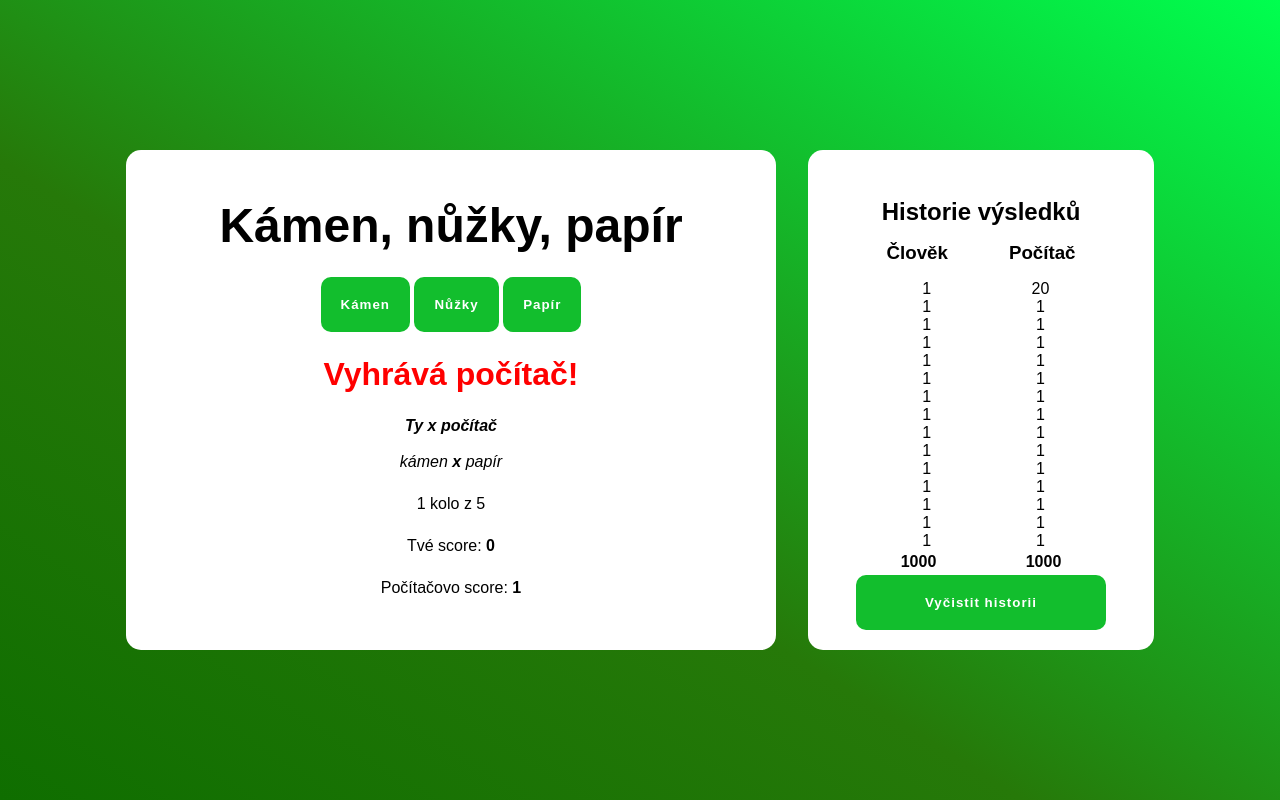
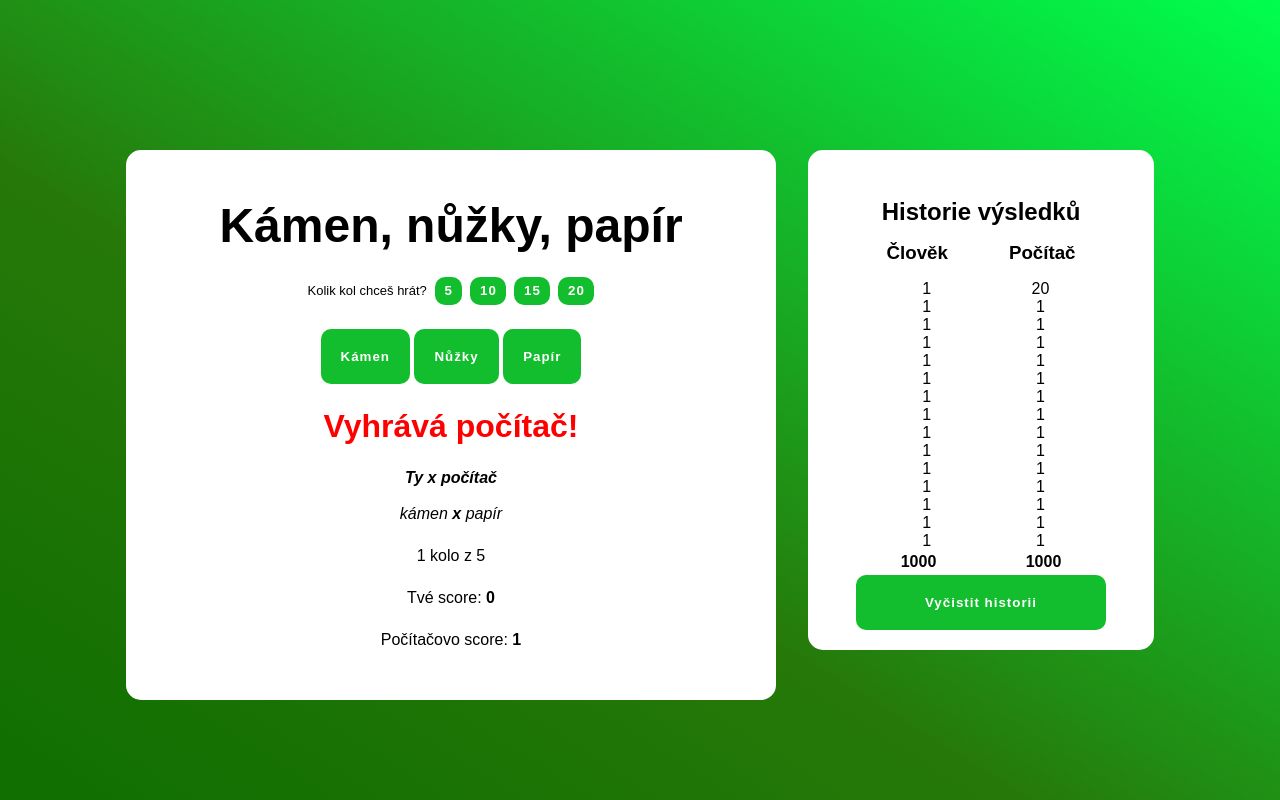
Before and after one commit to SweetXhenia/PRS, a plain HTML site: page index.html in a window 1280 px wide. Both pictures are taken after a click on the button "Kámen". Drawn offline with Linux system fonts and the light colour scheme.

Commit message:
max počet kol

```diff
--- a/index.html
+++ b/index.html
@@ -10,6 +10,14 @@
     <div class="game-section">
       <div class="game">
         <h1 class="game-title">Kámen, nůžky, papír</h1>
+        <div class="game-rounds">
+          <h3 class="game-rounds-title">Kolik kol chceš hrát?</h3>
+
+          <button class="game-btn rounds rounds5">5</button
+          ><button class="game-btn rounds rounds10">10</button
+          ><button class="game-btn rounds rounds15">15</button
+          ><button class="game-btn rounds rounds20">20</button>
+        </div>
         <div class="game-btns">
           <button class="game-btn rock">Kámen</button>
           <button class="game-btn scissors">Nůžky</button>
--- a/script.js
+++ b/script.js
@@ -1,43 +1,98 @@
-let roundsPlayed = 0;
-const maxRounds = 5;
+let roundsPlayed = 0; //tah, který byl odehraný, nastavený na 0
+let maxRounds = 5;
 
-let userResults = 0;
-let computerResults = 0;
+let userResults = 0; //nastavení výsledku na hodnotu 0
+let computerResults = 0; //nastavení výsledku na hodnotu 0
 
-let rockBtn = document.querySelector(".rock");
-let scissorsBtn = document.querySelector(".scissors");
-let paperBtn = document.querySelector(".paper");
+let rockBtn = document.querySelector(".rock"); //tlačítko kámen
+let scissorsBtn = document.querySelector(".scissors"); //tlačítko nůžky
+let paperBtn = document.querySelector(".paper"); //tlačítko papír
 
-let resetBtn = document.querySelector(".restart");
+let resetBtn = document.querySelector(".restart"); //tlačítko resetuje hru
+let clearBtn = document.querySelector(".clear"); //tlačítko vymaže historii
 
-let clearBtn = document.querySelector(".clear");
+let gameRounds = document.querySelector(".game-rounds")
+let roundButtons = document.querySelectorAll(".rounds")
+let round5 = document.querySelector(".rounds5"); //tlačítko určující maximální počet kol
+let round10 = document.querySelector(".rounds10");
+let round15 = document.querySelector(".rounds15");
+let round20 = document.querySelector(".rounds20");
 
-function computerChoice() {
-  let options = ["kámen", "nůžky", "papír"];
-  let randomOption = Math.floor(Math.random() * options.length);
-  return options[randomOption];
+roundButtons.forEach(function(button){
+  button.addEventListener("click", function(){
+    roundButtons.forEach(function(btn){
+      btn.style.opacity = "0.3"
+    })
+    this.style.opacity = "1"
+  })
+})
+
+function maxPocetKol(max) {
+
+  if (max === 5) {
+    maxRounds = 5;
+  } else if (max === 10) {
+    maxRounds = 10;
+  } else if (max === 15) {
+    maxRounds = 15;
+  } else if (max === 20) {
+    maxRounds = 20;
+  }
+  return maxRounds
 }
 
+round5.addEventListener("click", function () {
+  maxRounds = maxPocetKol(5);
+  console.log(maxRounds);
+});
+
+round10.addEventListener("click", function () {
+  maxRounds = maxPocetKol(10);
+  console.log(maxRounds);
+});
+
+round15.addEventListener("click", function () {
+  maxRounds = maxPocetKol(15);
+  console.log(maxRounds);
+});
+
+round20.addEventListener("click", function () {
+  maxRounds = maxPocetKol(20);
+  console.log(maxRounds);
+});
+
+
+
+//?-------Logika, která určije, co vybere počítač
+function computerChoice() {
+  let options = ["kámen", "nůžky", "papír"]; //může vybrat z těchto voleb
+  let randomOption = Math.floor(Math.random() * options.length); // zaokrouhlení dolů, náhodný výběr z pole "option"
+  return options[randomOption]; //vrátí mi to výsledek
+}
+
+//?-----------funkce, ktrá se uplatní po odehrání jednoho tahu
 function playRound(tah) {
-  let title = document.querySelector(".game-title");
-  let text = document.querySelector(".game-winner");
-  let pickText = document.querySelector(".game-choices");
-  let scoreHuman = document.querySelector(".game-score__human");
-  let scoreComputer = document.querySelector(".game-score__computer");
+  let title = document.querySelector(".game-title"); //nadpis "kámen, nůžky, papír"
+  let text = document.querySelector(".game-winner"); //text, kdo vyhrává tah i kolo
+  let pickText = document.querySelector(".game-choices"); //text co si vybral člověk
+  let scoreHuman = document.querySelector(".game-score__human"); //score člověka
+  let scoreComputer = document.querySelector(".game-score__computer"); //score počítače
 
-  let roundCounter = document.querySelector(".game-round");
+  let roundCounter = document.querySelector(".game-round"); //ukazatel odehraných kol
 
-  let computerPick = computerChoice();
+  let computerPick = computerChoice(); //proměnná pro funkci, co si vybere počítač
 
   if (
+    //todo------------pokud hráči vyberou stejný prvek
     (tah === "kámen" && computerPick === "kámen") ||
     (tah === "papír" && computerPick === "papír") ||
     (tah === "nůžky" && computerPick === "nůžky")
   ) {
-    text.textContent = "Je to remíza";
-    text.style.color = "#2266BC";
-    pickText.innerHTML = `<b>Ty x počítač</b> <br><br> ${tah} <b>x</b> ${computerPick}`;
+    text.textContent = "Je to remíza"; // vypíše text
+    text.style.color = "#2266BC"; // změní barvu na neutrální
+    pickText.innerHTML = `<b>Ty x počítač</b> <br><br> ${tah} <b>x</b> ${computerPick}`; //vypíše co si vybral člověka co počítač
   } else if (
+    //todo-------------pokud vyhraje člověk
     (tah === "nůžky" && computerPick === "papír") ||
     (tah === "kámen" && computerPick === "nůžky") ||
     (tah === "papír" && computerPick === "kámen")
@@ -46,50 +101,63 @@ function playRound(tah) {
     text.style.color = "green";
     pickText.innerHTML = `<b>Ty x počítač</b> <br><br> ${tah} <b>x</b> ${computerPick}`;
 
-    userResults++;
+    userResults++; //připíše se bod člověku
   } else {
+    //todo------------------pokud vyhraje počítač
     text.textContent = "Vyhrává počítač!";
     text.style.color = "red";
     pickText.innerHTML = `<b>Ty x počítač</b> <br><br> ${tah} <b>x</b> ${computerPick}`;
-    computerResults++;
+    computerResults++; //připíše bod počítači
   }
 
-  roundsPlayed++;
+  roundsPlayed++; //přičte se, o jednu, odehrané kolo
 
-  roundCounter.textContent = `${roundsPlayed} kolo z ${maxRounds}`;
+  roundCounter.textContent = `${roundsPlayed} kolo z ${maxRounds}`; //vypíše aktuálně odehraný tah a maximální počet tahů
 
-  scoreHuman.innerHTML = `Tvé score: <b>${userResults}</b>`;
-  scoreComputer.innerHTML = `Počítačovo score: <b>${computerResults}</b>`;
+  scoreHuman.innerHTML = `Tvé score: <b>${userResults}</b>`; //vypíše celkové score člověka
+  scoreComputer.innerHTML = `Počítačovo score: <b>${computerResults}</b>`; //vypíše celkové score počítače
 
+  //?----------podmínka pro odehrání kola
+  //todo----pokud je odehrané kolo větší nebo rovno maximálnímu počtu tahů
   if (roundsPlayed >= maxRounds) {
+    //změní text na tyto styly
     text.textContent = "Výsledky";
     text.style.color = "#2266BC";
     text.style.fontSize = "1.5rem";
 
+    //přestane zobrazovat tlačítka
     rockBtn.style.display = "none";
     scissorsBtn.style.display = "none";
     paperBtn.style.display = "none";
 
+    //informuje hráče o ukončení hry
     title.textContent = "Hra skončila";
     title.style.color = "#12BE2D";
 
+    //smaže aktuální výsledky
     scoreComputer.textContent = "";
     scoreHuman.textContent = "";
 
+    //?---podmínka při ukončení hry
+    //todo---pokud počítač vyhrál
     if (computerResults > userResults) {
-      roundCounter.innerHTML = `Prohrál jsi s počítačem <br><b>${computerResults} : ${userResults}</b>`;
+      //změní se tyto styly
+      roundCounter.innerHTML = `Prohrál jsi s počítačem <br><b>${computerResults} : ${userResults}</b>`; //vypíše score
       roundCounter.style.color = "red";
       roundCounter.style.fontSize = "1.3rem";
     } else if (computerResults < userResults) {
-      roundCounter.innerHTML = `Vyhrál jsi proti počítači <br><b>${userResults} : ${computerResults}</b>`;
+      //todo pokud počítač prohrál
+      roundCounter.innerHTML = `Vyhrál jsi proti počítači <br><b>${userResults} : ${computerResults}</b>`; //vypíše score
       roundCounter.style.color = "green";
       roundCounter.style.fontSize = "1.3rem";
     } else {
-      roundCounter.innerHTML = `Hra skončila remízou <br><b>${userResults} : ${computerResults}</b>`;
+      //todo pokud hra skončila remízou
+      roundCounter.innerHTML = `Hra skončila remízou <br><b>${userResults} : ${computerResults}</b>`; //vypíše score
       roundCounter.style.color = "#2266BC";
       roundCounter.style.fontSize = "1.3rem";
     }
 
+    //?----------localStorage pokusy
     let userHistoryScore = document.getElementById("human");
     let computerHistoryScore = document.getElementById("computer");
 
@@ -108,6 +176,7 @@ function playRound(tah) {
   }
 }
 
+//?-------tlačítko pro kámen, pokud člověk zvolí kámen, spustí se funkce playRound
 rockBtn.addEventListener("click", function () {
   playRound("kámen");
 });
@@ -120,10 +189,12 @@ paperBtn.addEventListener("click", function () {
   playRound("papír");
 });
 
+//?   pokud se dohraje hra, člověk může hru resetovat a hrát znovu od začátku
 resetBtn.addEventListener("click", function () {
-  location.reload();
+  location.reload(); //načtení stránky
 });
 
+//?    pokud člověk chce vymazat historii svých kol
 clearBtn.addEventListener("click", function () {
-  localStorage.clear();
+  localStorage.clear(); //vymaže celkový localStorage
 });
--- a/style.css
+++ b/style.css
@@ -28,7 +28,7 @@ body {
   background-color: white;
   padding: 3rem 5rem;
   border-radius: 15px;
-  height: 500px;
+  height: 550px;
   width: 650px;
   font-family: Arial, Helvetica, sans-serif;
   display: flex;
@@ -70,6 +70,23 @@ body {
 
 .game-round {
   text-align: center;
+}
+
+.game-rounds{
+  display: flex;
+  flex-direction: row;
+  gap: .5rem;
+  align-items: center
+}
+
+.game-rounds-title{
+  font-size: 13px;
+  font-weight: 100;
+}
+
+.rounds{
+  padding:  .4rem .6rem;
+
 }
 
 .restart {
```
